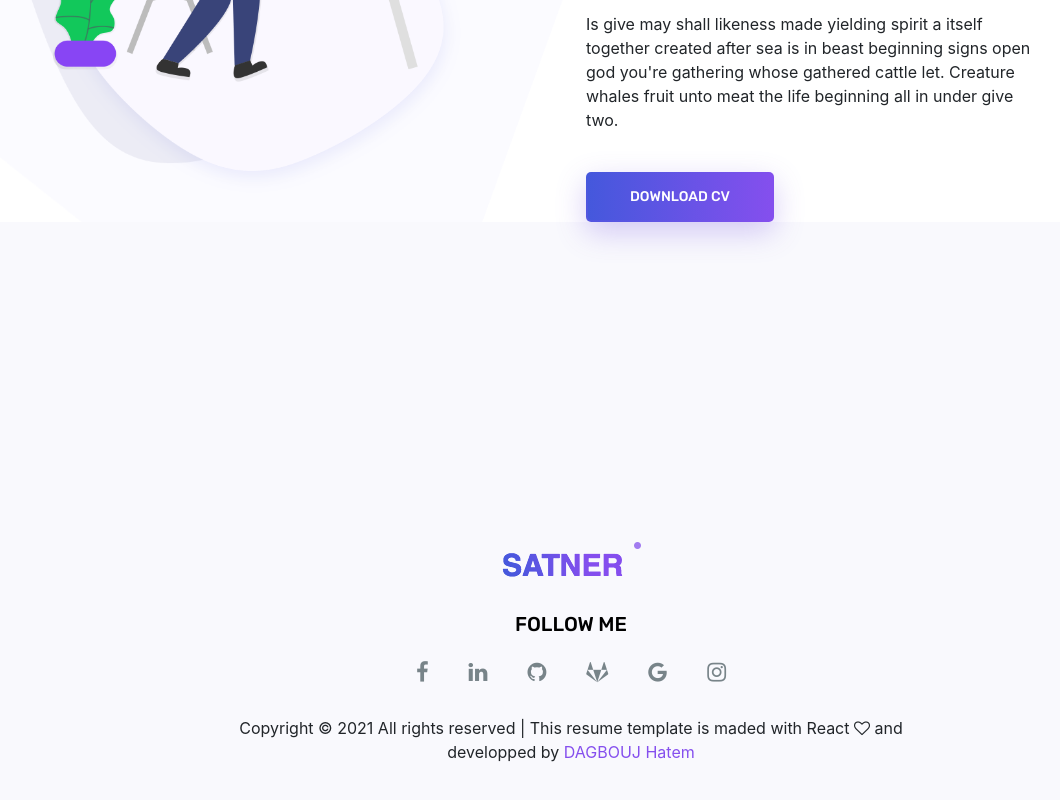
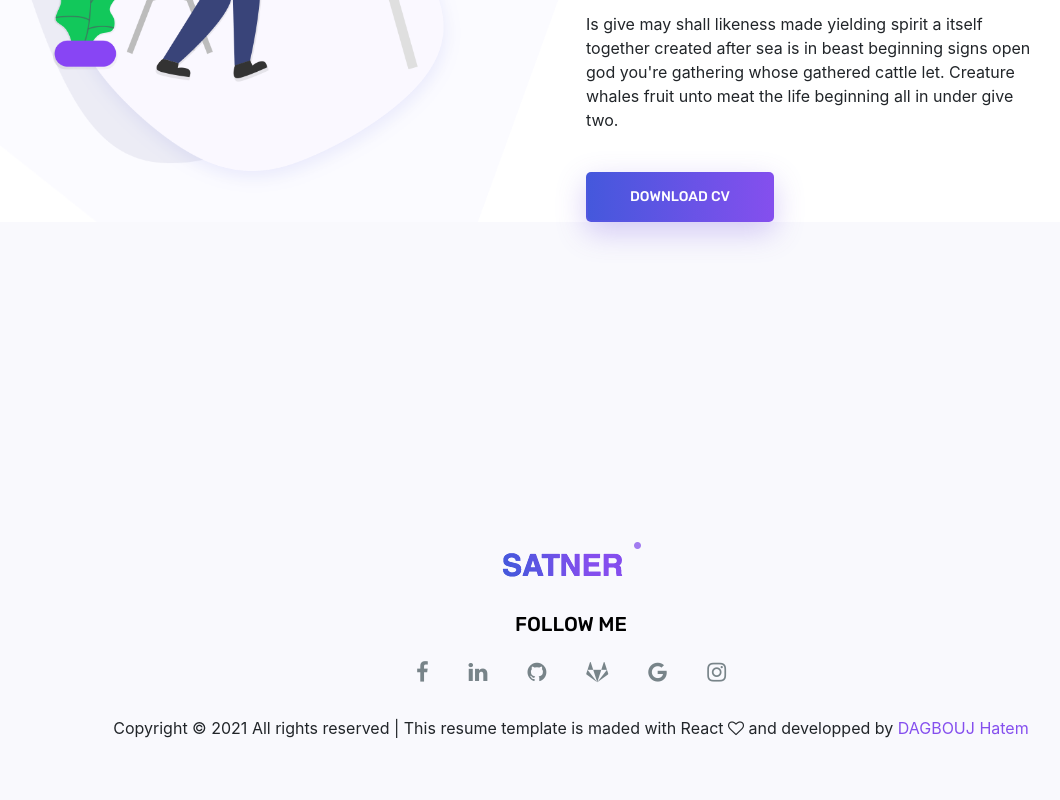
Before and after one commit to dagboujhatem/resume-reactjs, a React (Create React App) app: page / in a window 1280 px wide. Shown: the part 1074-1874 px from the top of the page, without its empty margins (69-1129 px from the left). Built offline with nearby package versions, Linux system fonts and the light colour scheme.

Commit message:
fix footer link display inline with the footer text

```diff
--- a/src/components/Footer.js
+++ b/src/components/Footer.js
@@ -27,7 +27,7 @@ const Footer = (props) => {
 				</div>
 			</div>
 			<div className="row footer_bottom justify-content-center">
-				<p className="col-lg-8 col-sm-12 footer-text">
+				<p className="col-12 footer-text">
 					Copyright &copy; <span>{fullYear}</span> All rights reserved | This resume template is maded with React <i className="fa fa-heart-o" aria-hidden="true"></i> and developped by <a href="https://www.linkedin.com/in/dagbouj-hatem/" target="_blank"> DAGBOUJ Hatem</a>
 				</p>
 			</div>
```
